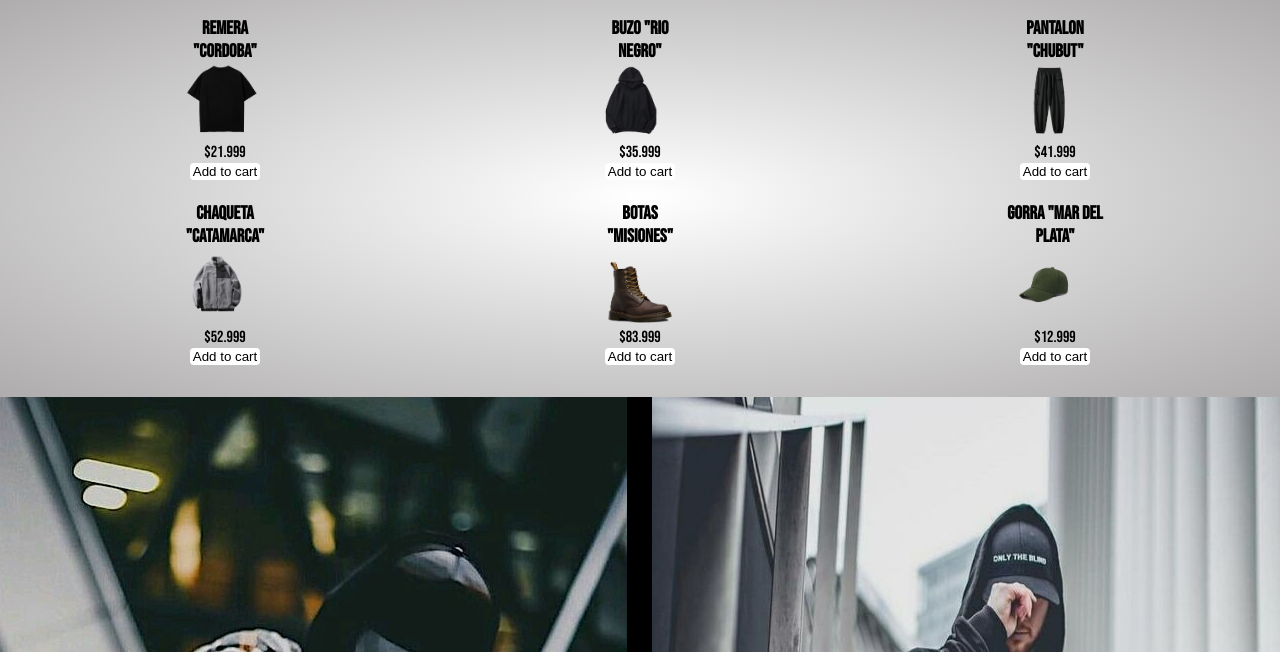
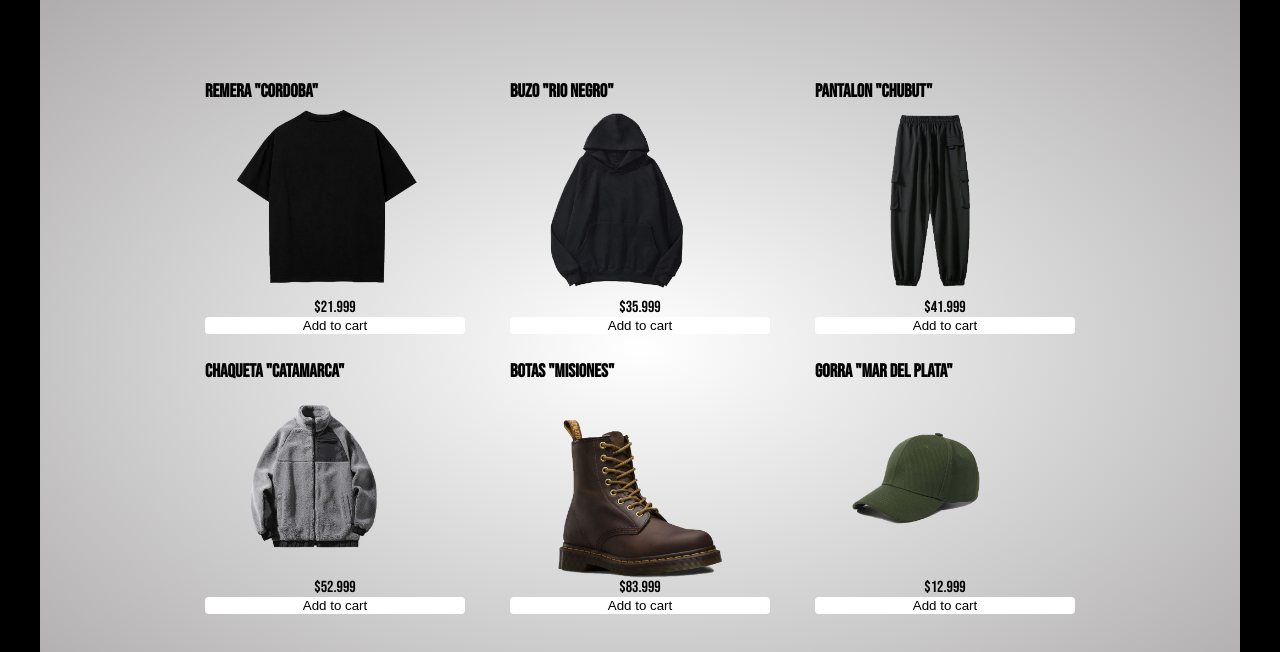
Before and after one commit to AxelElHilon/PreEntrega-3, a plain HTML site: page index.html in a window 1280 px wide. Shown: the part 148-800 px from the top of the page. Drawn offline with Linux system fonts and the light colour scheme; a web font is replaced by a local one.

Commit message:
Mejoras Css

```diff
--- a/styles.css
+++ b/styles.css
@@ -2,6 +2,7 @@
     margin: 0;
     padding: 0;
     box-sizing: border-box;
+    /* border: 1px red solid; */
 }
 body{
     color: white;
@@ -55,17 +56,22 @@ a{
 /*Seccion de Productos*/
 
 .productos-contenedor{
-    display: grid;
+    display: flex;
+    justify-content: center;
+    align-content: center;
+    /* display: grid;
     grid-template-columns: repeat(3,2fr);
-    grid-template-rows: repeat(2,180px);
+    grid-template-rows: repeat(2,180px); */
     gap: 5px;
     background: radial-gradient(ellipse, white,rgb(174, 172, 172));
     color: black;
     margin: auto;
     justify-items: center;
     width: 100%;
-    height: 400px;
+    height: 700px;
     padding: 20px;
+    max-width: 1200px;
+    flex-wrap: wrap;
     }
 
 .texto-producto{
@@ -74,15 +80,21 @@ a{
 }
 
 
+
 .zoom-imagen{
+    display: flex;
+    flex-direction: column;
+    justify-content: center;
+    align-content: center;
     overflow: hidden;
-    width: 100px;
-    height: 175px;
+    width: 300px;
+    height: 275px;
     text-align: center;
+    padding: 20px;
 }
 
 .zoom-imagen img{
-    width: 100px;
+
     transition: transform 0.8s ease-in-out;
 }
 
@@ -90,6 +102,8 @@ a{
     transform: scale(1.1);
 
 }
+
+
 
 .boton{
     background-color: white;
@@ -134,12 +148,16 @@ footer{
 }
 
 .logos-redes{
-    display: flex;
+    /* display: flex;
     flex-direction: row;
     justify-content: space-around;
-    align-items: center;
+    align-items: center; */
+    display: grid;
+    grid-template-columns: repeat(4,1fr);
+    grid-template-rows: repeat(1,1fr);
     margin: 0;
     padding: 50px;
+
 }
 
 .logo-zoom{
```
